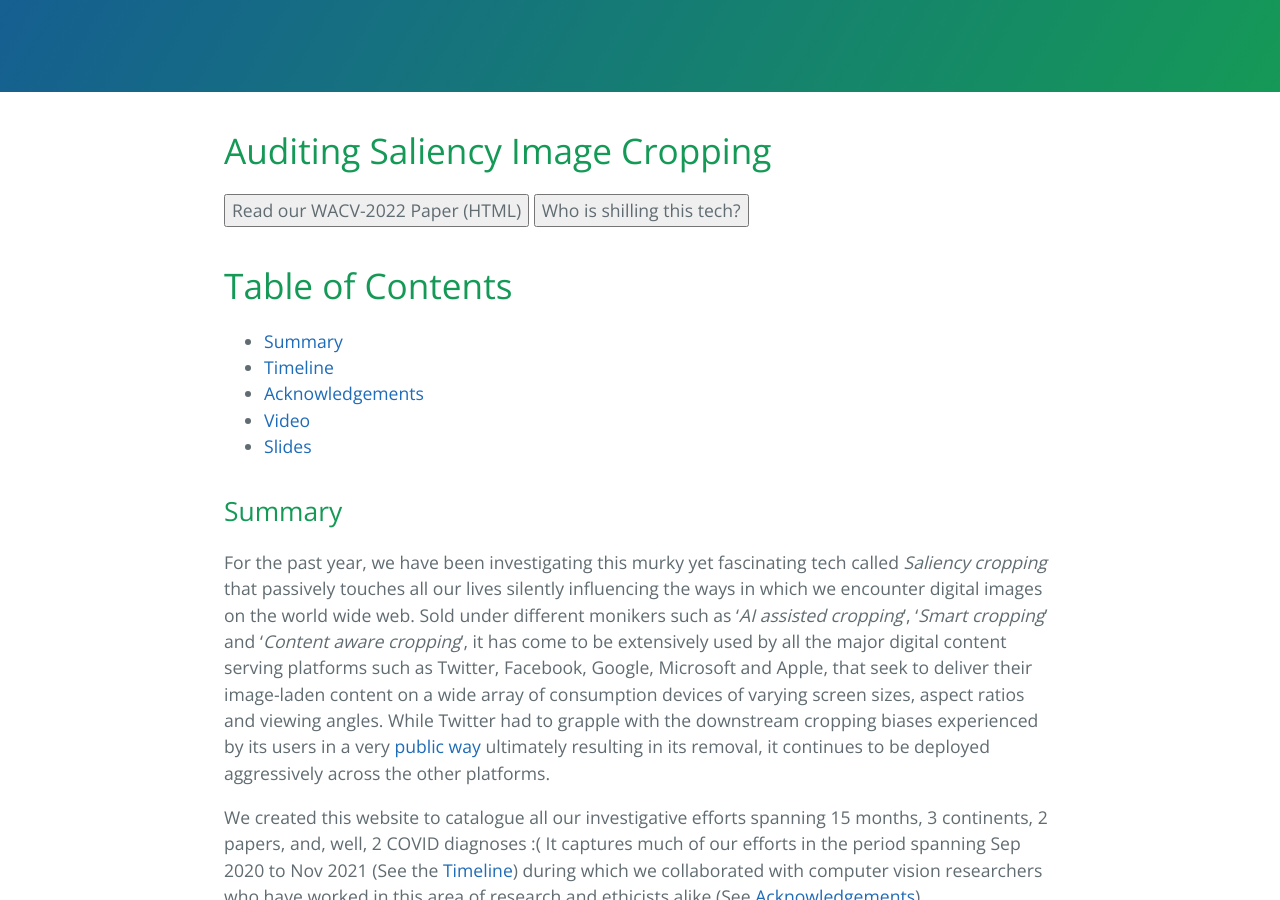
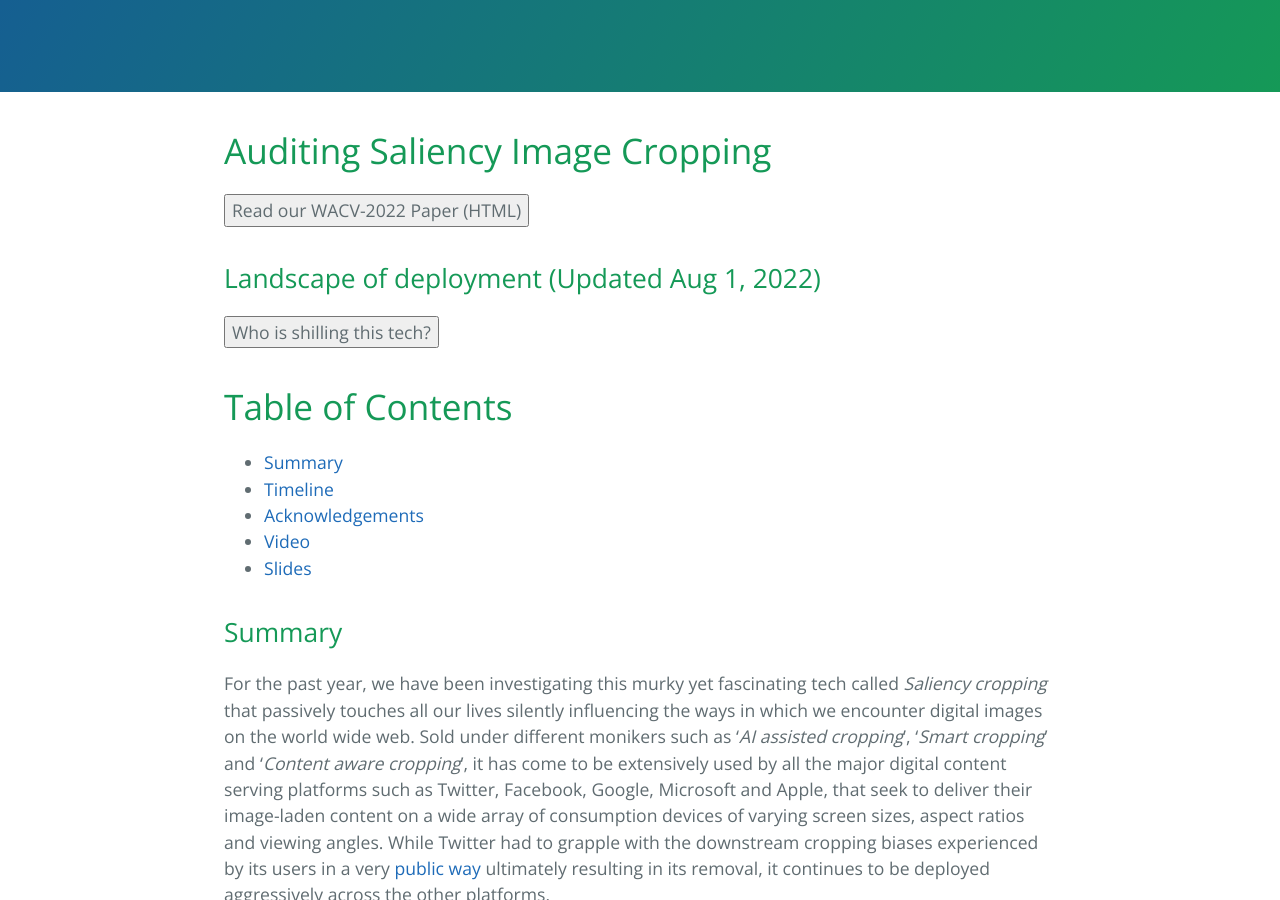
Before and after one commit to vinayprabhu/Saliency_Image_Cropping, a Jekyll site: the page built from index.md, in a window 1280 px wide and 900 px high, scrolled down 310 px. Built offline with Jekyll 4.4.1, drawn with Linux system fonts in a browser that asks for light colours.

Commit message:
Update index.md

```diff
--- a/index.md
+++ b/index.md
@@ -7,6 +7,8 @@ filename: index
 # Auditing Saliency Image Cropping
 
 <button onclick="location.href='./paper_html/main.html'" type="button"> Read our WACV-2022 Paper (HTML) </button>
+
+## Landscape of deployment (Updated Aug 1, 2022)
 <button onclick="location.href='./landscape_html/landscape.html'" type="button"> Who is shilling this tech? </button>
 # Table of Contents
 - [Summary](#summary)
```
